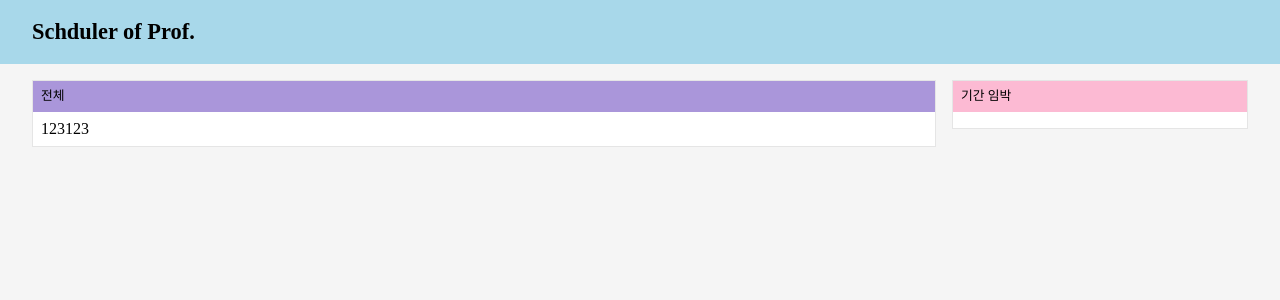
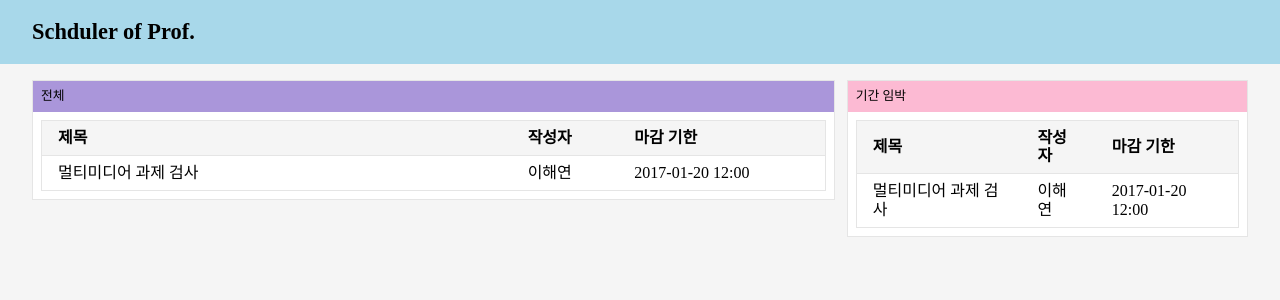
Before and after one commit to kit-se/schduler-for-prof-front, an Angular app: page /main in a window 1280 px wide. Shown: the top 300 px of the page. Built offline with nearby package versions, Linux system fonts and the light colour scheme.

Commit message:
feat(main) Make mock up table

```diff
--- a/src/app/app.module.ts
+++ b/src/app/app.module.ts
@@ -1,11 +1,9 @@
 import { BrowserModule } from '@angular/platform-browser';
 import { NgModule } from '@angular/core';
-
 import { AppRoutingModule } from './app-routing.module';
-
-import { AppComponent } from './app.component';
 import { NavbarModule } from './shared/component/navbar/navbar.module';
 import { MainModule } from './main/main.module';
+import { AppComponent } from './app.component';
 
 @NgModule({
   declarations: [AppComponent],
--- a/src/app/main/main.component.css
+++ b/src/app/main/main.component.css
@@ -1,18 +1,7 @@
 .container {
-  display: flex;
-  flex-direction: row;
   height: calc(100% - 4rem);
 }
 
 .contents {
   margin-top: 1rem;
 }
-
-.main.contents {
-  flex: 3 1 calc(75% - .5rem);
-  margin-right: 1rem;
-}
-
-.sub.contents {
-  flex: 1 1 calc(25% - .5rem);
-}
--- a/src/app/main/main.component.html
+++ b/src/app/main/main.component.html
@@ -1,15 +1,40 @@
-<div class="container">
-  <div class="main contents">
+<div fxLayout="row" fxLayoutAlign="space-between" class="container">
+  <div fxLayout="column" fxFlex="2 1 66%" class="main contents">
     <div class="card primary">
       <div class="header"><p>전체</p></div>
       <div class="body">
-          <p>123123</p>
+          <table>
+            <tr>
+              <th id="title">제목</th>
+              <th id="author">작성자</th>
+              <th id="deadline">마감 기한</th>
+            </tr>
+            <tr>
+              <td>멀티미디어 과제 검사</td>
+              <td>이해연</td>
+              <td>2017-01-20 12:00</td>
+            </tr>
+          </table>
       </div>
     </div>
   </div>
-  <div class="sub contents">
+  <div fxLayout="column" fxFlex="1 1 33%" class="sub contents">
     <div class="card accent">
       <div class="header"><p>기간 임박</p></div>
+      <div class="body">
+          <table>
+              <tr>
+                <th id="title">제목</th>
+                <th id="author">작성자</th>
+                <th id="deadline">마감 기한</th>
+              </tr>
+              <tr>
+                <td>멀티미디어 과제 검사</td>
+                <td>이해연</td>
+                <td>2017-01-20 12:00</td>
+              </tr>
+            </table>
+      </div>
     </div>
   </div>
 </div>
--- a/src/app/main/main.module.ts
+++ b/src/app/main/main.module.ts
@@ -3,11 +3,13 @@ import { CommonModule } from '@angular/common';
 
 import { MainRoutingModule } from './main-routing.module';
 import { MainComponent } from './main.component';
+import { FlexLayoutModule } from '@angular/flex-layout';
 
 @NgModule({
   imports: [
     CommonModule,
-    MainRoutingModule
+    MainRoutingModule,
+    FlexLayoutModule
   ],
   declarations: [MainComponent]
 })
--- a/src/styles.css
+++ b/src/styles.css
@@ -38,5 +38,67 @@ p {
 }
 
 .card.accent .header {
-  background-color: #FCBAD3;
+  background-color: #fcbad3;
 }
+
+table {
+  width: 100%;
+  border: 1px solid #e5e5e5;
+  border-collapse: collapse;
+}
+
+th, td {
+  border-bottom: 1px solid #e5e5e5;
+  padding: .5rem 1rem;
+  text-align: left;
+}
+
+th {
+  background-color: #f5f5f5;
+}
+
+.primary table #title {
+  width: 60%;
+}
+
+.btn {
+  display: inline-block;
+  padding: .5rem 1rem;
+  margin-bottom: 0;
+  text-align: center;
+  white-space: nowrap;
+  vertical-align: middle;
+  cursor: pointer;
+  user-select: none;
+  border: 1px solid transparent;
+}
+
+.btn.default {
+  background-color: inherit;
+  color: #000000;
+}
+
+.btn.raised.default {
+  background-color: #ffffff;
+  color: #000000;
+}
+
+.btn.primary {
+  background-color: inherit;
+  color: #aa96da
+}
+
+.btn.raised.primary {
+  background-color: #aa96da;
+  color: #000000;
+}
+
+.btn.accent {
+  background-color: inherit;
+  color: #fcbad3;
+}
+
+.btn.raised.accent {
+  background-color: #fcbad3;
+  color: #000000;
+}
```
